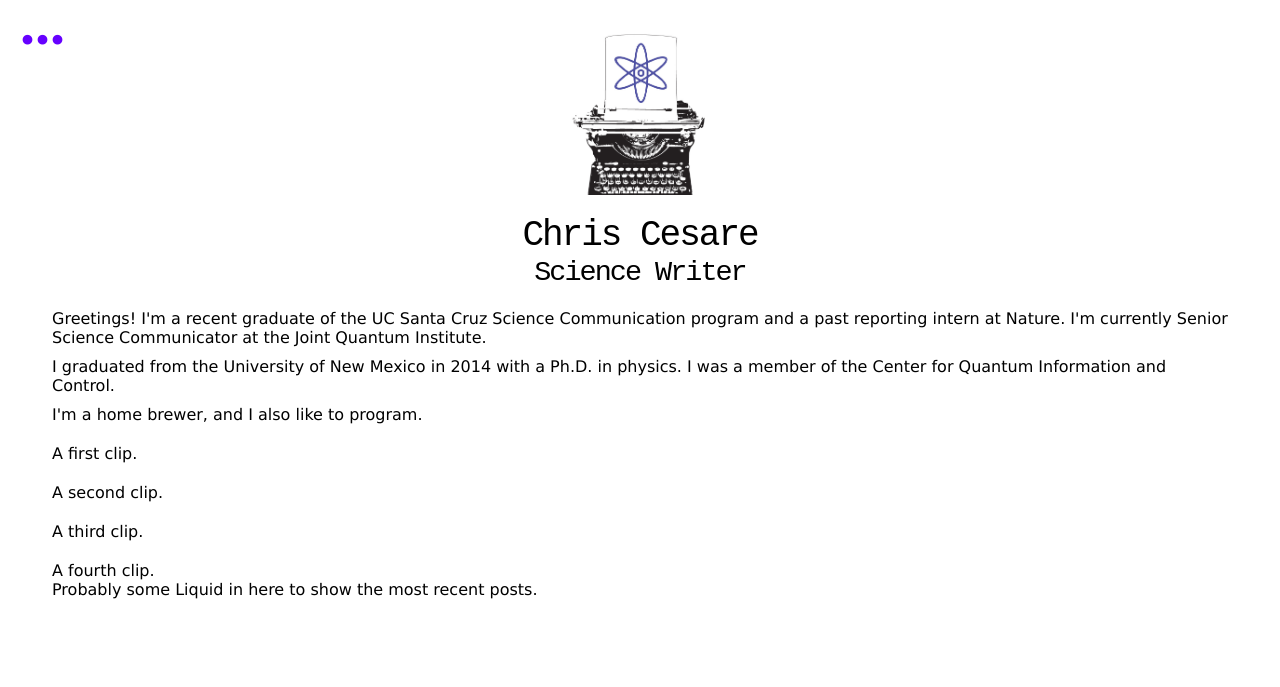
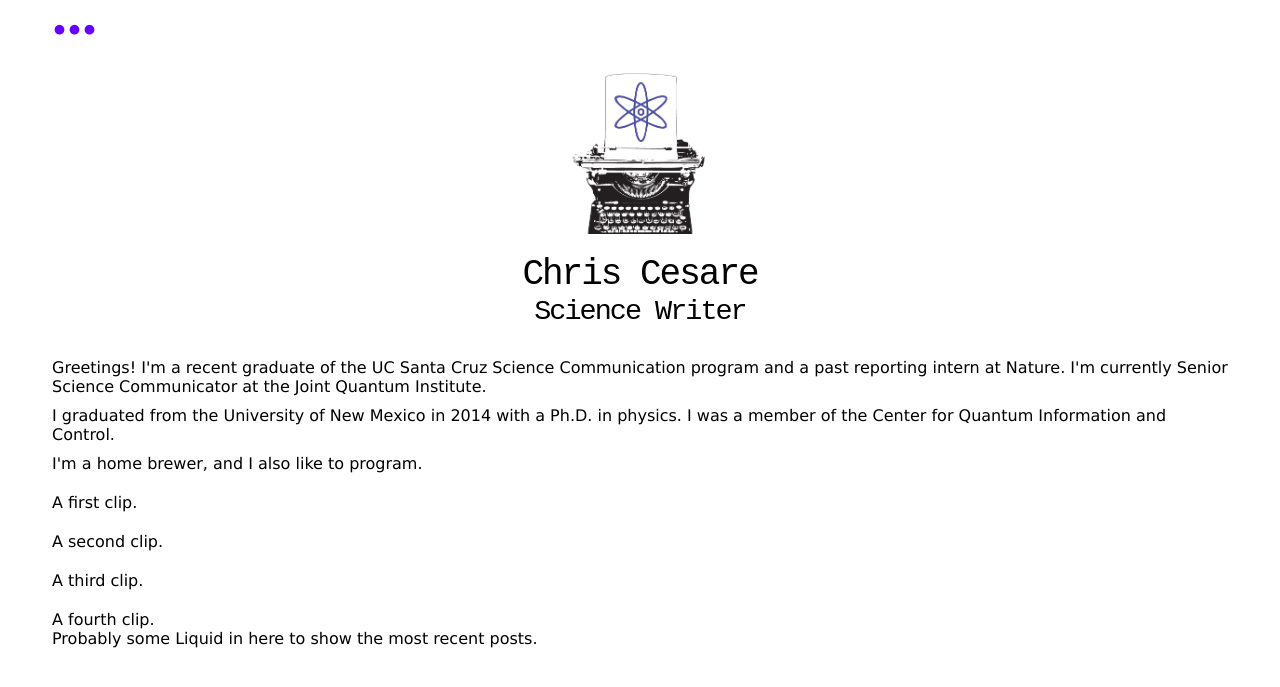
Before and after one commit to ccesare/ccesare.github.io, a Jekyll site: the page built from index.html, in a window 1280 px wide. Shown: the top 687 px of the page. Built offline with Jekyll 4.4.1, drawn with Linux system fonts in a browser that asks for light colours.

Commit message:
Nav now opens at top and pushes the other elements down.

```diff
--- a/css/main.sass
+++ b/css/main.sass
@@ -16,18 +16,32 @@ body
   margin: 0 auto
   min-width: 300px
 
+a:link
+  color: #6600ff
+  text-decoration: none
+
+a:visited
+  color: #6600ff
+  text-decoration: none
+
+a:hover
+  color: #000066
+  text-decoration: underline
+
 .wrapper
   font-size: 1.0em
   padding: 20px
 
 header
   font-size: 1.5em
+  position: relative
 
 .site-title
   display: block
   width: 100%
   margin: 0 auto
-  margin-top: 20px
+  position: relative
+  top: -10px
 
 .site-title p
   text-align: center
@@ -47,21 +61,27 @@ header
   background: url(../images/main_logo.jpg) no-repeat bottom left
   background-size: contain
   margin: 0 auto
+  position: relative
+  top: -30px
 
 #site-nav
-  top: -10px
-  left: 20px
-  position: absolute
+  width: 100%
 
 #site-nav ul
   display: none
   left: 3px
   position: relative
+  top: -40px
+  //border-top: dotted 0.3em
+  //border-bottom: dotted 0.3em
+  border-color: $site-purple
 
 #site-nav label
   font-size: 4.0em
   font-weight: bolder
   color: $site-purple
+  position: relative
+  top: -40px
 
 #site-nav input[type=checkbox]
   display: none
@@ -72,11 +92,16 @@ header
 .nav-item
   list-style-type: none
   display: block
-  font-size: 2em
-  background-color: white
+  font-size: 1.6em
   padding-top: 5px
+  padding-bottom: 10px
   font-family: 'Courier New', Courier, 'Lucida Sans Typewriter', 'Lucida Typewriter', monospace
-  text-align: left
+  text-align: center
+
+hr.style-three
+  border: 0
+  border-bottom: 1px dashed #ccc
+  background: #999
 
 main
   font-size: 1.6em
--- a/index.html
+++ b/index.html
@@ -13,7 +13,24 @@
 <body>
 
   <div class="wrapper">
+
     <header>
+
+      <nav id="site-nav">
+        <input type="checkbox" id="nav-checkbox-toggle">
+        <label for="nav-checkbox-toggle">...</label>
+        <ul id="nav-list">
+          <li class="nav-item nav-item-home"><a href="#">Home</a></li>
+          <hr class="nav-separator">
+          <li class="nav-item nav-item-blog"><a href="#">Blog</a></li>
+          <hr class="nav-separator">
+          <li class="nav-item nav-item-clips"><a href="#">Clips</a></li>
+          <hr class="nav-separator">
+          <li class="nav-item nav-item-about"><a href="#">About</a></li>
+          <hr class="nav-separator">
+          <li class="nav-item nav-item-contact"><a href="#">Contact</a></li>
+        </ul>
+      </nav>
 
       <div class="site-logo"></div>
 
@@ -21,18 +38,6 @@
         <p class="title-name">Chris Cesare</p>
         <p class="title-occupation">Science Writer</p>
       </div>
-
-      <span id="site-nav">
-          <input type="checkbox" id="nav-checkbox-toggle">
-          <label for="nav-checkbox-toggle">...</label>
-        <ul id="nav-list">
-          <li class="nav-item nav-item-home">home</li>
-          <li class="nav-item nav-item-blog">blog</li>
-          <li class="nav-item nav-item-clips">clips</li>
-          <li class="nav-item nav-item-about">about</li>
-          <li class="nav-item nav-item-contact">contact</li>
-        </ul>
-      </span>
 
     </header>
 
@@ -70,7 +75,7 @@
     } else {
       //console.log('You clicked outside');
       var checkbox = document.getElementById('nav-checkbox-toggle');
-      console.log('checkbox is ' + checkbox.checked)
+      //console.log('checkbox is ' + checkbox.checked);
       if (checkbox.checked) {
         checkbox.checked = false;
       }
```
Also changed, not shown: _clips/2016-05-23-jqi-quantum_cycles-power-cold-atom-pump.md (renamed from _clips/2016-05-23-jqi-quantum_cycles.md).
